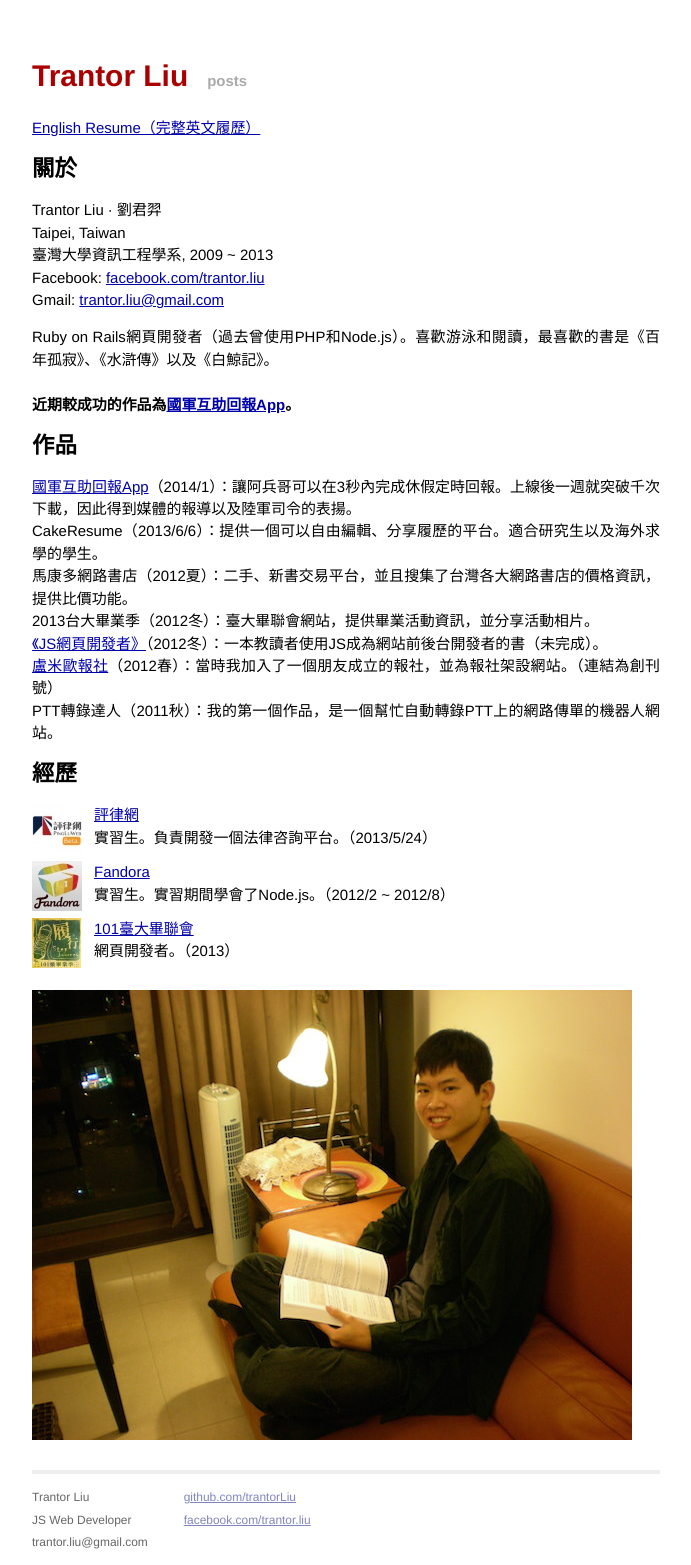
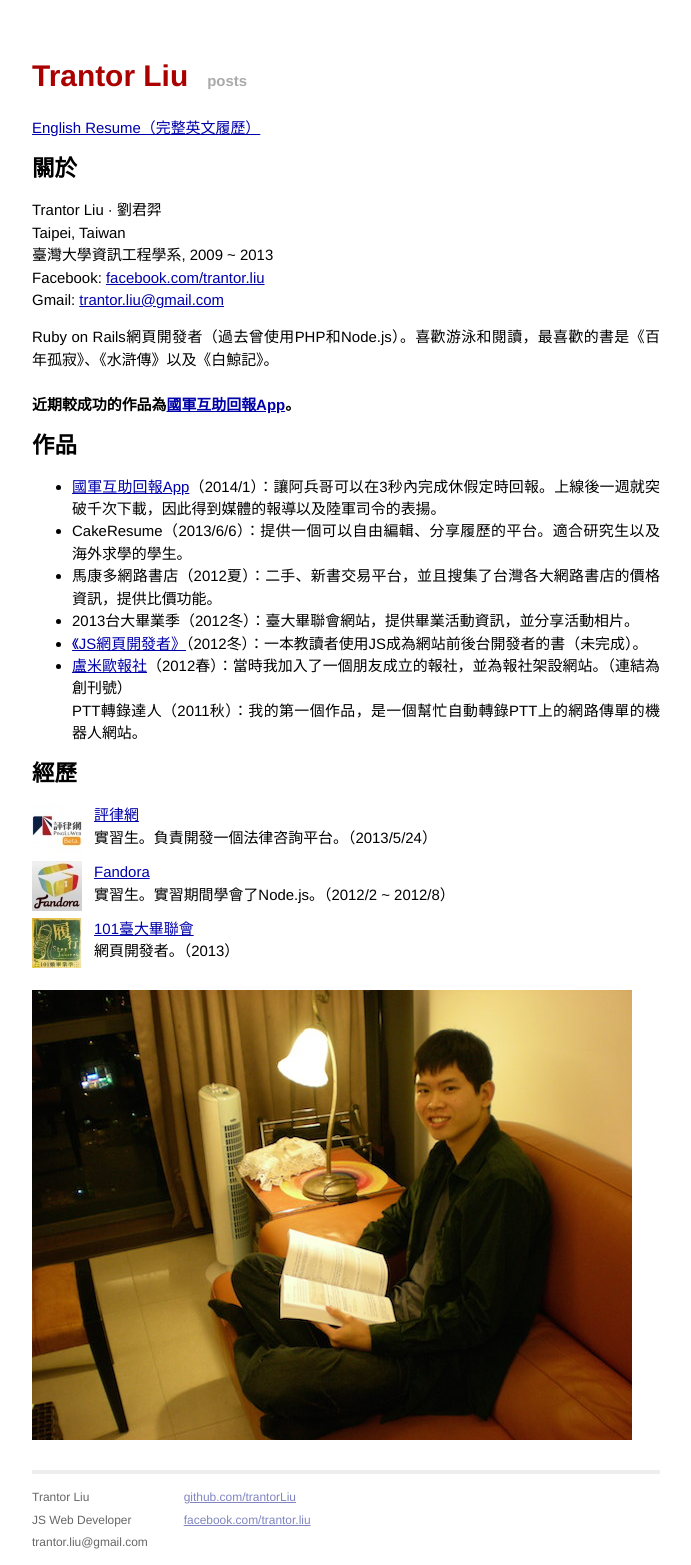
Before and after one commit to trantorLiu/trantorliu.github.io, a Jekyll site: the page built from index.html, in a window 1280 px wide. Shown: the whole page, without its empty margins (294-985 px from the left). Built offline with Jekyll 4.4.1, drawn with Linux system fonts in a browser that asks for light colours.

Commit message:
Update index.html

```diff
--- a/index.html
+++ b/index.html
@@ -23,15 +23,15 @@ title: Trantor Liu
   </p>
 
   <h2>作品</h2>
-  <p>
-    <a href="http://armyapp.tw">國軍互助回報App</a>（2014/1）：讓阿兵哥可以在3秒內完成休假定時回報。上線後一週就突破千次下載，因此得到媒體的報導以及陸軍司令的表揚。<br />
-    CakeResume（2013/6/6）：提供一個可以自由編輯、分享履歷的平台。適合研究生以及海外求學的學生。<br />
-    馬康多網路書店（2012夏）：二手、新書交易平台，並且搜集了台灣各大網路書店的價格資訊，提供比價功能。<br />
-    2013台大畢業季（2012冬）：臺大畢聯會網站，提供畢業活動資訊，並分享活動相片。<br />
-    <a href="/posts/2013/04/08/book-js-web-developer.html">《JS網頁開發者》</a>（2012冬）：一本教讀者使用JS成為網站前後台開發者的書（未完成）。<br />
-    <a href="/揭報.pdf">盧米歐報社</a>（2012春）：當時我加入了一個朋友成立的報社，並為報社架設網站。（連結為創刊號）<br />
-    PTT轉錄達人（2011秋）：我的第一個作品，是一個幫忙自動轉錄PTT上的網路傳單的機器人網站。
-  </p>
+  <ul>
+    <li><a href="http://armyapp.tw">國軍互助回報App</a>（2014/1）：讓阿兵哥可以在3秒內完成休假定時回報。上線後一週就突破千次下載，因此得到媒體的報導以及陸軍司令的表揚。</li>
+    <li>CakeResume（2013/6/6）：提供一個可以自由編輯、分享履歷的平台。適合研究生以及海外求學的學生。</li>
+    <li>馬康多網路書店（2012夏）：二手、新書交易平台，並且搜集了台灣各大網路書店的價格資訊，提供比價功能。</li>
+    <li>2013台大畢業季（2012冬）：臺大畢聯會網站，提供畢業活動資訊，並分享活動相片。</li>
+    <li><a href="/posts/2013/04/08/book-js-web-developer.html">《JS網頁開發者》</a>（2012冬）：一本教讀者使用JS成為網站前後台開發者的書（未完成）。</li>
+    <li><a href="/揭報.pdf">盧米歐報社</a>（2012春）：當時我加入了一個朋友成立的報社，並為報社架設網站。（連結為創刊號）</li>
+    PTT轉錄達人（2011秋）：我的第一個作品，是一個幫忙自動轉錄PTT上的網路傳單的機器人網站。</li>
+  </ul>
 
   <h2>經歷</h2>
   <p>
```
